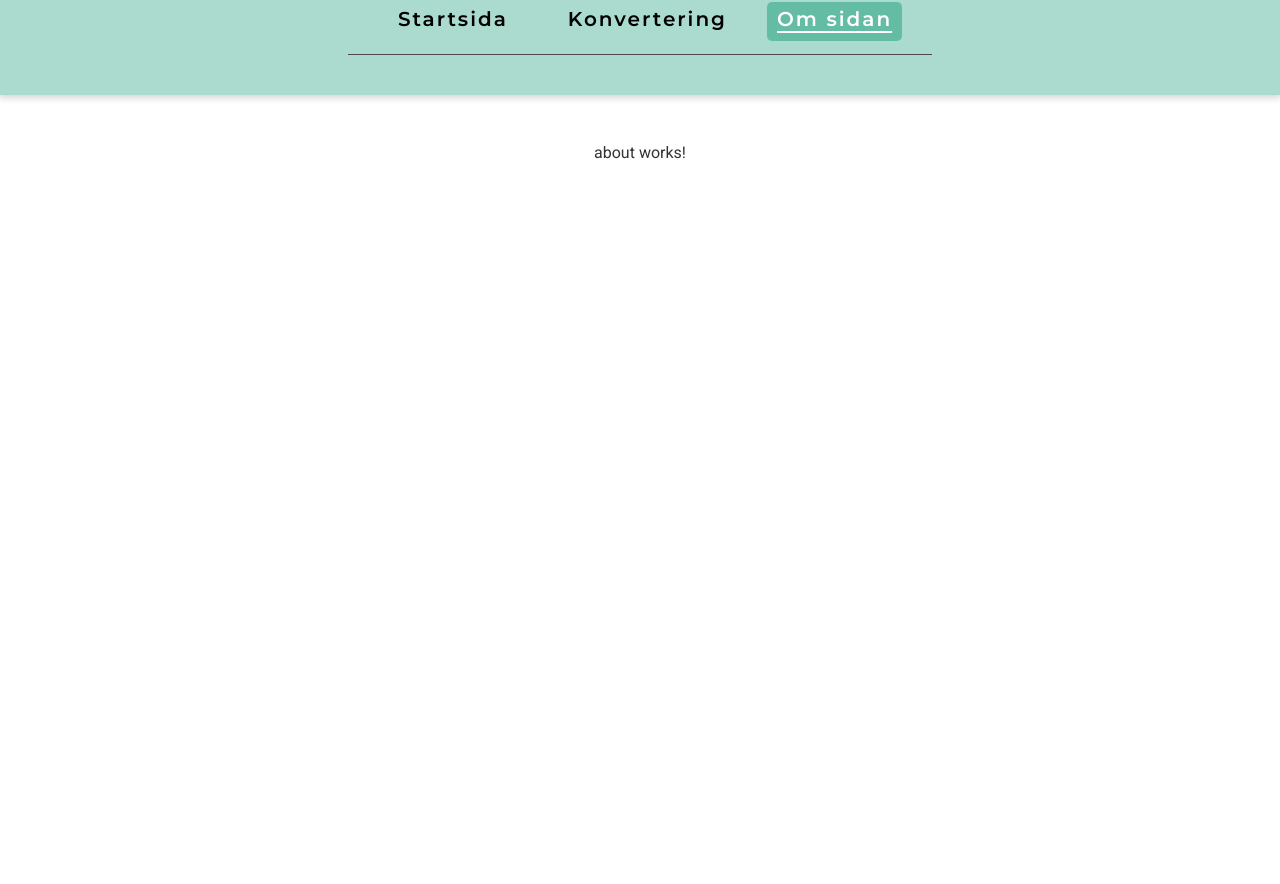
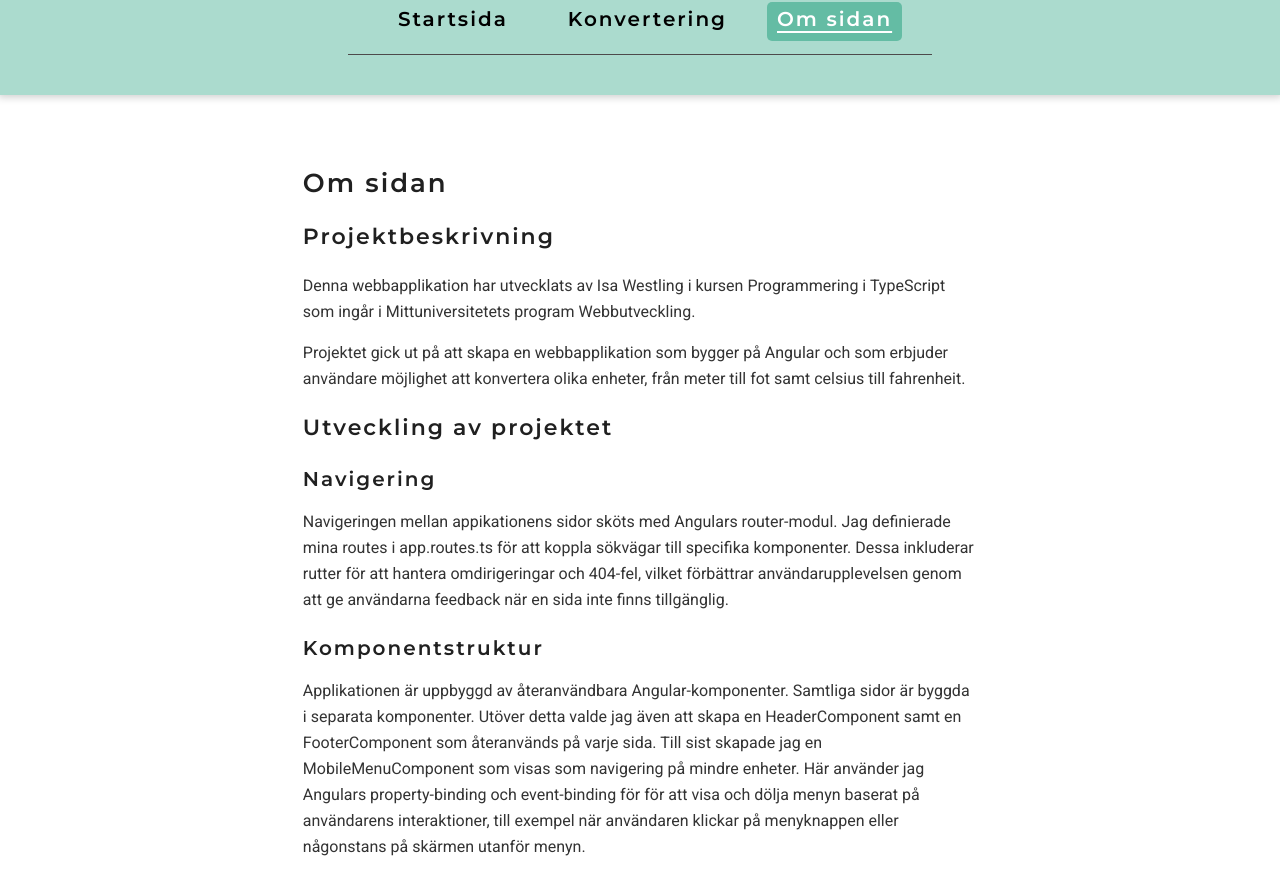
Before and after one commit to iswe2301/typescript-moment3, an Angular app: page /about in a window 1280 px wide. Shown: the part 197-1081 px from the top of the page. Built offline with nearby package versions, Linux system fonts and the light colour scheme.

Commit message:
Skapat innehåll för about-sidan med information om projeket.

```diff
--- a/src/app/about/about.component.html
+++ b/src/app/about/about.component.html
@@ -1 +1,62 @@
-<p>about works!</p>
+<h2>Om sidan</h2>
+
+<section>
+    <h3>Projektbeskrivning</h3>
+    <p>Denna webbapplikation har utvecklats av Isa Westling i kursen Programmering i TypeScript som ingår i
+        Mittuniversitetets program Webbutveckling.</p>
+    <p>Projektet gick ut på att skapa en webbapplikation som bygger på Angular och som erbjuder användare möjlighet att
+        konvertera olika enheter, från meter till fot samt celsius till fahrenheit.</p>
+    <h3>Utveckling av projektet</h3>
+    <h4>Navigering</h4>
+    <p>Navigeringen mellan appikationens sidor sköts med Angulars router-modul. Jag definierade mina routes i
+        app.routes.ts
+        för att koppla sökvägar till specifika komponenter. Dessa inkluderar rutter för att hantera omdirigeringar och
+        404-fel, vilket förbättrar användarupplevelsen genom att ge användarna feedback när en sida inte finns
+        tillgänglig.
+    </p>
+    <h4>Komponentstruktur</h4>
+    <p>Applikationen är uppbyggd av återanvändbara Angular-komponenter. Samtliga sidor är byggda i separata komponenter.
+        Utöver detta valde jag även att skapa en HeaderComponent samt en FooterComponent som återanvänds på varje sida.
+        Till sist skapade jag en MobileMenuComponent som visas som navigering på mindre enheter. Här använder jag
+        Angulars
+        property-binding och event-binding för för att visa och dölja menyn baserat på användarens interaktioner, till
+        exempel när användaren klickar på menyknappen eller någonstans på skärmen utanför menyn.
+    </p>
+    <h4>Bildfunktionalitet</h4>
+    <p>Bilden på katten Juni har AI-genererats med hjälp av DALL-E. Till bilden används property-binding samt
+        event-binding för att
+        dynamiskt uppdatera bildens källa och textinnehållet baserat på användarinteraktion.</p>
+    <h4>Konverteringsfunktionalitet</h4>
+    <p>För att tillåta användare att konvertera mellan meter och fot samt Celsius och Fahrenheit, skapade jag ett
+        fomrulär
+        med hjälp av Angulars FormsModule. Tvåvägsdatabindning (ngModel) användes för att koppla inputfält till
+        komponentens egenskaper, vilket gör det möjligt att dynamiskt uppdatera värdena när användaren skriver
+        in nya värden. Beräkningarna för respektive formel skapades i separata metoder inuti klassen för
+        convert-komponenten.</p>
+    <p>Eftersom jag inte ville skriv ut konverteringsvärdena med extremt många decimaler valde jag att använda Angulars
+        NumberPipe med interpolation. På så sätt skrivs det endast ut maximalt två decimaler i resultatet.</p>
+    <h4>Styling</h4>
+    <p>Applikationens design och layout har skapats med SCSS för att kunna använda funktioner som variabler och nesting.
+        Den
+        grundläggande globala styling skapades i huvudfilen styles.scss, medan komponent-specifika stilar skapades i
+        respektive komponents scss-fil.</p>
+    <h3>Slutsatser</h3>
+    <p>Jag har verkligen sett fram emot att börja arbeta med ramverk då jag varit nyfiken på hur utvecklignsprocessen
+        ser ut. Det ska bli väldigt spännande att få fortsätta arbeta mer med Angular, och även testa på andra Ramverk
+        framåt.</p>
+    <p>Mycket av funktionaliteten känns väldigt logiskt och jag upplever att det underlättar mycket att kunna dela upp
+        applikationen i komponenter då det blir enklare att hålla reda på koden och hitta i projektet, speciellt vad
+        gäller CSS.</p>
+    <p>Det var ett väldigt nytt och annorlunda sätt och "tänk" att komma in i data-binding. Jag kände att jag vid
+        flertalet tillfällen ville skapa händelselyssnare och använda getElement, men fick försöka tänka om kring hur
+        det istället kan göras med databinding. Det som tog längst tid att få till var min mobilmeny, då jag är van att
+        göra denna i JS med eventlisteners.</p>
+    <p>Jag tror att det kommer att ta ett litet tag att vänja sig, men när man
+        väl kommer in i det så kommer det att löna sig enormt. Jag tycker att jag i redan detta projekt märker att
+        utvecklingstiden snabbats på.</p>
+    <p>Sidenote - min AI-genererade katt tog extremt lång tid att få till rätt, när väl det femte benet försvann och
+        båda
+        bilderna lyckats bli hyfsat lika katter (med lite efterfix i PS).</p>
+    <p>I övrigt tycker jag att webbplatsen blir mycket snyggare och mer sömlös när sidorna inte laddas om. Det upplevs
+        verkligen som en riktigt app och det är coolt!</p>
+</section>
```
